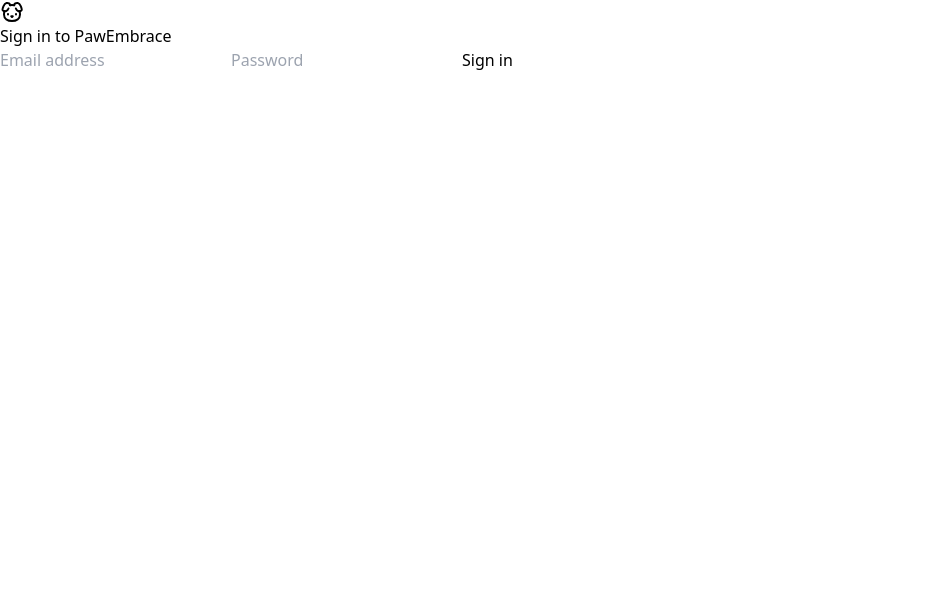
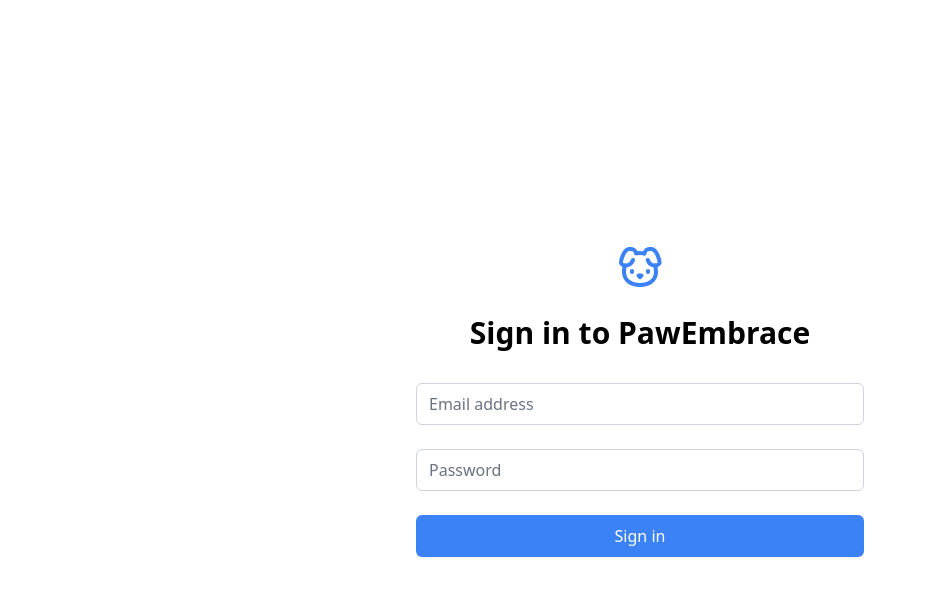
Before and after one commit to Lufei1133/pet-food-app, a React (Create React App) app: page / in a window 1280 px wide. Shown: the top 596 px of the page, without its empty margins (0-926 px from the left). Built offline with nearby package versions, Linux system fonts and the light colour scheme.

Commit message:
CSS修复

```diff
--- a/tailwind.config.js
+++ b/tailwind.config.js
@@ -1,5 +1,8 @@
 /** @type {import('tailwindcss').Config} */
 module.exports = {
+  content: [
+    "./src/**/*.{js,jsx,ts,tsx}",
+  ],
   theme: {
     extend: {
       spacing: {
@@ -9,5 +12,8 @@
         'safe-right': 'env(safe-area-inset-right)',
       }
     }
-  }
+  },
+  plugins: [
+    require('@tailwindcss/forms'),
+  ],
 }
```
Also changed, not shown: package.json (+5 -4 lines), 1 other file (tests, documents, lock files or other folders).
